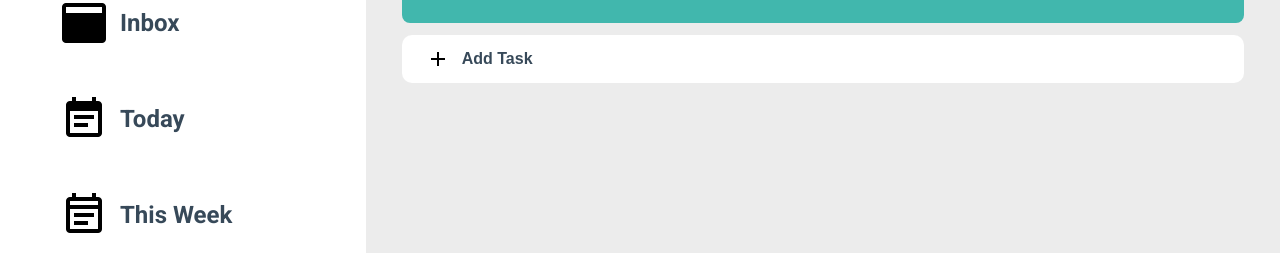
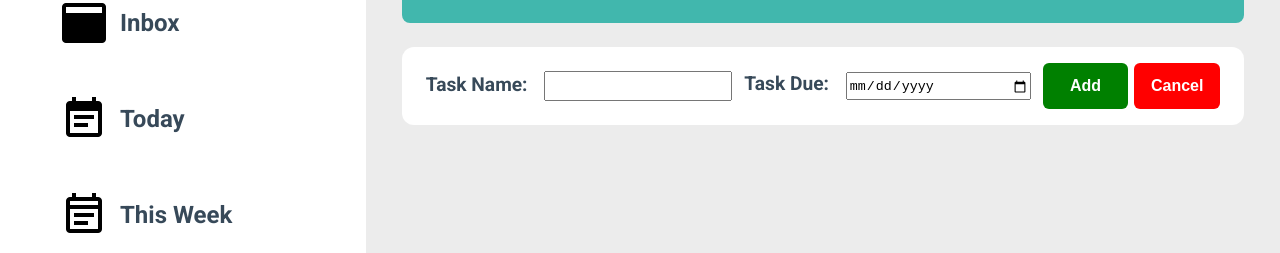
Before and after one commit to Danvictorgithub/M-ToDoList, a website built with webpack: page src/index.html in a window 1280 px wide. Both pictures are taken after a click on the button "Add Task". Shown: the part 203-456 px from the top of the page. Built offline with nearby package versions, Linux system fonts and the light colour scheme; files whose address does not match are found by name.

Commit message:
Added showHide for task button

```diff
--- a/src/index.html
+++ b/src/index.html
@@ -49,7 +49,7 @@
                 <h2 class="current-tab">Inbox</h2>
             </div>
             <button class="task-btn btn" type="button"><img src="./plus.png">Add Task</button>
-            <!-- <div class="create-task">
+            <div class="create-task">
                 <div class="label">
                     <label for="name">Task Name:</label>
                     <input id="name" type="text">
@@ -62,7 +62,7 @@
                     <button type="button" class="add">Add</button>
                     <button type="button" class="cancel">Cancel</button>
                 </div>
-            </div> -->
+            </div>
         </div>
     </div>
   </body>
--- a/src/index.js
+++ b/src/index.js
@@ -4,6 +4,9 @@ const addProjectbtn = document.querySelector('.btn');
 const sideBar = document.querySelector('.side-bar');
 const projectTaskNav = document.querySelector('.project-task');
 const createProjectform = document.querySelector('.create-project');
+const addTaskbtn = document.querySelector('.task-btn');
+const createTaskForm = document.querySelector(".create-task");
+
 class task{
     constructor(name,dueDate,index) {
         this.name = name;
@@ -14,6 +17,25 @@ class task{
 // main storage
 let index = [];
 
+
+
+
+
+addTaskbtn.addEventListener('click',showTaskForm);
+function showTaskForm() {
+    addTaskbtn.style.display = 'none';
+    createTaskForm.style.display = 'flex';
+}
+function hideTaskForm() {
+    addTaskbtn.style.display = 'flex';
+    createTaskForm.style.display = 'none';
+}
+(function taskDOM() {
+    const addButton = document.querySelector('.add');
+    const cancelButton = document.querySelector('.cancel');
+
+    cancelButton.addEventListener('click', hideTaskForm);
+})();
 addProjectbtn.addEventListener('click',showAddProjectForm);
 // function showAddProjectForm() {
 //     hideAddProjectbtn();
--- a/src/style.css
+++ b/src/style.css
@@ -81,6 +81,7 @@ input[id="project-name"] {
     font-weight:600;
     text-align: center;
     color:var(--font-color)74958;
+    margin-bottom: 12px;
 }
 .create-project-btn {
     display:flex;
@@ -167,7 +168,7 @@ input[id="project-name"] {
     font-weight: 600;
     color:var(--font-color);
     background-color:white;
-    display:flex;
+    display:none;
     align-items: center;
 }
 label[for="name"],label[for="due"] {
```
Also changed, not shown: dist/index.html, dist/main.js.
